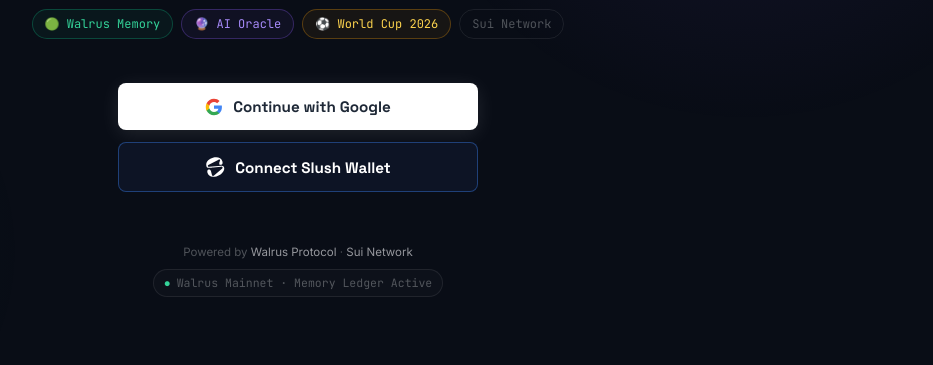
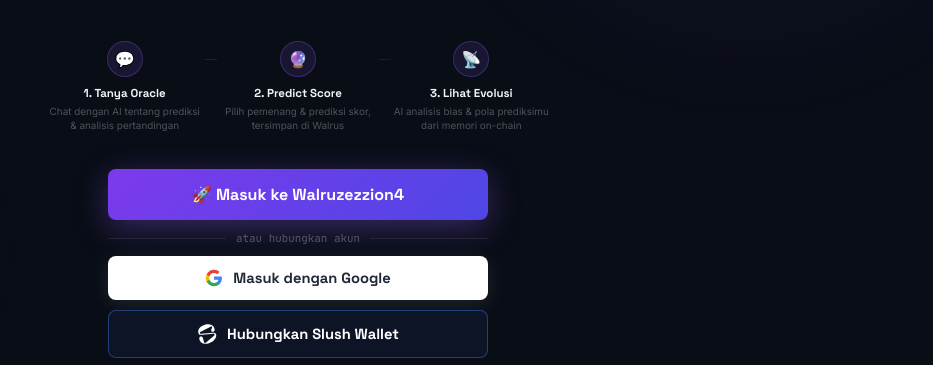
Before and after one commit to zazadra/walruzezzion4, a website: page public/index.html in a window 1280 px wide. Shown: the part 421-786 px from the top of the page, without its empty margins (342-1275 px from the left). Drawn offline with Linux system fonts and the light colour scheme.

Commit message:
feat: add guest entry button + how-it-works guide on landing, fix model default bug, add guest banner, fix modal overflow

```diff
--- a/public/index.html
+++ b/public/index.html
@@ -123,17 +123,56 @@
     .pill.purple  { border-color: rgba(139,92,246,0.3); color: #A78BFA; background: rgba(139,92,246,0.06); }
     .pill.amber   { border-color: rgba(245,158,11,0.3); color: #FCD34D; background: rgba(245,158,11,0.06); }
 
+    /* ── HOW IT WORKS STEPS ─────────────────────────────────────────────────── */
+    .how-steps {
+      display: flex; gap: 0; justify-content: center;
+      width: 100%; max-width: 520px; margin-bottom: 36px;
+      animation: landingFadeIn 0.7s 0.2s ease both;
+    }
+    .how-step {
+      flex: 1; display: flex; flex-direction: column; align-items: center;
+      text-align: center; padding: 0 8px; position: relative;
+    }
+    .how-step:not(:last-child)::after {
+      content: ''; position: absolute;
+      top: 18px; right: -6px;
+      width: 12px; height: 1px;
+      background: var(--border);
+    }
+    .how-num {
+      width: 36px; height: 36px; border-radius: 50%;
+      background: rgba(139,92,246,0.12); border: 1px solid rgba(139,92,246,0.3);
+      display: flex; align-items: center; justify-content: center;
+      font-size: 1rem; margin-bottom: 8px; flex-shrink: 0;
+    }
+    .how-label {
+      font-family: 'Space Grotesk', sans-serif;
+      font-size: 0.72rem; font-weight: 700; color: var(--text);
+      margin-bottom: 3px;
+    }
+    .how-desc {
+      font-size: 0.62rem; color: var(--dark); line-height: 1.4;
+    }
+
     .landing-cta-group {
-      display: flex; flex-direction: column; gap: 12px;
-      width: 100%; max-width: 360px;
+      display: flex; flex-direction: column; gap: 10px;
+      width: 100%; max-width: 380px;
       animation: landingFadeIn 0.7s 0.35s ease both;
     }
 
+    .landing-divider {
+      display: flex; align-items: center; gap: 10px;
+      color: var(--dark); font-size: 0.68rem; font-family: 'JetBrains Mono', monospace;
+    }
+    .landing-divider::before, .landing-divider::after {
+      content: ''; flex: 1; height: 1px; background: var(--border);
+    }
+
     .landing-btn {
-      width: 100%; padding: 14px 20px;
+      width: 100%; padding: 13px 20px;
       border-radius: var(--r-sm);
       font-family: 'Space Grotesk', sans-serif;
-      font-weight: 700; font-size: 0.95rem;
+      font-weight: 700; font-size: 0.92rem;
       cursor: pointer; border: none;
       display: flex; align-items: center; justify-content: center; gap: 10px;
       transition: all 0.2s cubic-bezier(0.16,1,0.3,1);
@@ -146,18 +185,25 @@
     }
     .landing-btn.google:hover { box-shadow: 0 8px 30px rgba(255,255,255,0.15); }
     .landing-btn.slush {
-      background: rgba(15,23,42,0.8);
-      color: white;
+      background: rgba(15,23,42,0.8); color: white;
       border: 1px solid rgba(59,130,246,0.4);
-      box-shadow: 0 0 0 0 rgba(59,130,246,0);
     }
     .landing-btn.slush:hover {
       border-color: rgba(59,130,246,0.7);
       box-shadow: 0 0 24px rgba(59,130,246,0.2);
     }
+    .landing-btn.guest {
+      background: rgba(255,255,255,0.03); color: var(--muted);
+      border: 1px solid var(--border);
+      font-size: 0.85rem;
+    }
+    .landing-btn.guest:hover {
+      background: rgba(255,255,255,0.06); color: var(--text);
+      border-color: var(--border-hi);
+    }
 
     .landing-footer {
-      margin-top: 52px; text-align: center;
+      margin-top: 40px; text-align: center;
       font-size: 0.72rem; color: var(--dark);
       animation: landingFadeIn 0.7s 0.5s ease both;
     }
@@ -474,6 +520,7 @@
     .modal-box {
       background: #0F172A; border: 1px solid var(--border);
       border-radius: var(--r); max-width: 480px; width: 100%;
+      max-height: 90vh; overflow-y: auto;
       padding: 24px; box-shadow: 0 20px 60px rgba(0,0,0,0.6);
       position: relative; animation: modalIn 0.25s cubic-bezier(0.16,1,0.3,1);
     }
@@ -567,7 +614,35 @@
       <span class="pill">Sui Network</span>
     </div>
 
+    <!-- HOW IT WORKS -->
+    <div class="how-steps">
+      <div class="how-step">
+        <div class="how-num">💬</div>
+        <div class="how-label">1. Tanya Oracle</div>
+        <div class="how-desc">Chat dengan AI tentang prediksi &amp; analisis pertandingan</div>
+      </div>
+      <div class="how-step">
+        <div class="how-num">🔮</div>
+        <div class="how-label">2. Predict Score</div>
+        <div class="how-desc">Pilih pemenang &amp; prediksi skor, tersimpan di Walrus</div>
+      </div>
+      <div class="how-step">
+        <div class="how-num">📡</div>
+        <div class="how-label">3. Lihat Evolusi</div>
+        <div class="how-desc">AI analisis bias &amp; pola prediksimu dari memori on-chain</div>
+      </div>
+    </div>
+
     <div class="landing-cta-group">
+      <!-- Primary: Enter app (guest) -->
+      <button class="landing-btn" id="landing-enter-btn"
+              onclick="enterAsGuest()"
+              style="background:linear-gradient(135deg,#7C3AED,#4F46E5);color:white;font-size:1rem;padding:15px 20px;box-shadow:0 8px 32px rgba(139,92,246,0.35);">
+        🚀 Masuk ke Walruzezzion4
+      </button>
+
+      <div class="landing-divider">atau hubungkan akun</div>
+
       <button class="landing-btn google" onclick="openLoginModal()">
         <svg style="width:18px;height:18px;" viewBox="0 0 24 24">
           <path fill="#4285F4" d="M22.56 12.25c0-.78-.07-1.53-.2-2.25H12v4.26h5.92c-.26 1.37-1.04 2.53-2.21 3.31v2.77h3.57c2.08-1.92 3.28-4.74 3.28-8.09z"/>
@@ -575,15 +650,19 @@
           <path fill="#FBBC05" d="M5.84 14.09c-.22-.66-.35-1.36-.35-2.09s.13-1.43.35-2.09V7.06H2.18C1.43 8.55 1 10.22 1 12s.43 3.45 1.18 4.94l2.85-2.22.81-.63z"/>
           <path fill="#EA4335" d="M12 5.38c1.62 0 3.06.56 4.21 1.64l3.15-3.15C17.45 2.09 14.97 1 12 1 7.7 1 3.99 3.47 2.18 7.06l3.66 2.84c.87-2.6 3.3-4.52 6.16-4.52z"/>
         </svg>
-        Continue with Google
+        Masuk dengan Google
       </button>
 
       <button class="landing-btn slush" onclick="openLoginModal('slush')">
         <svg class="slush-icon" viewBox="0 0 21 22" fill="none">
           <path d="M2.20389 17.3658C2.99124 20.3042 5.9321 22.9642 12.0166 21.3339C17.8222 19.7783 21.4606 15.0024 20.5172 11.4814C20.1914 10.2655 19.21 9.44245 17.6971 9.57634L4.1685 10.7035C3.31651 10.7689 2.92585 10.6293 2.70047 10.0924C2.48188 9.58079 2.60644 9.03156 3.63549 8.51148L13.931 3.22789C14.7201 2.8264 15.2457 2.65842 15.726 2.82837C16.027 2.93776 16.2252 3.37334 16.0432 3.91082L15.3757 5.88156C14.5564 8.3002 16.3101 8.86199 17.2988 8.59707C18.7946 8.19628 19.1465 6.77164 18.6646 4.97313C17.4429 0.413541 12.6054 -0.299349 8.21953 0.875847C3.75759 2.07142 -0.110259 5.68703 1.07076 10.0946C1.34904 11.1332 2.30504 11.963 3.41235 11.9378L5.10282 11.9337C5.45046 11.9257 5.32529 11.9543 5.99599 11.8987C6.66668 11.8431 8.45787 11.6227 8.45787 11.6227L17.2472 10.6281L17.4736 10.5952C17.9877 10.5075 18.3761 10.641 18.7046 11.2069C19.1961 12.0535 18.4462 12.692 17.5485 13.4563C17.5245 13.4768 17.5004 13.4973 17.4762 13.518L9.75005 20.1765C8.42577 21.3187 7.49552 20.8892 7.16973 19.6733L6.01586 15.367C5.73079 14.3031 4.69194 13.4683 3.47505 13.7944C1.95393 14.202 1.83058 15.9726 2.20389 17.3658Z" fill="white"/>
         </svg>
-        Connect Slush Wallet
+        Hubungkan Slush Wallet
       </button>
+
+      <p style="font-size:0.67rem;color:var(--dark);text-align:center;line-height:1.5;">
+        🔒 Mode tamu: prediksi disimpan lokal. Hubungkan akun untuk simpan di Walrus on-chain.
+      </p>
     </div>
 
     <div class="landing-footer">
@@ -617,6 +696,24 @@
         <button class="settings-btn" onclick="openModal('settings-modal')" title="Settings">⚙️</button>
       </div>
     </header>
+
+    <!-- GUEST BANNER -->
+    <div id="guest-banner" style="display:none;position:relative;z-index:10;
+         background:rgba(245,158,11,0.08);border-bottom:1px solid rgba(245,158,11,0.2);
+         padding:9px 24px;max-width:780px;width:100%;margin:0 auto;
+         align-items:center;justify-content:space-between;gap:12px;flex-wrap:wrap;">
+      <span style="font-size:0.75rem;color:#FCD34D;font-family:'Space Grotesk',sans-serif;font-weight:600;">
+        🔒 Mode Tamu — prediksi disimpan lokal, bukan on-chain.
+      </span>
+      <div style="display:flex;gap:8px;">
+        <button onclick="openLoginModal()" style="padding:5px 12px;background:rgba(255,255,255,0.08);border:1px solid rgba(255,255,255,0.15);color:white;border-radius:6px;cursor:pointer;font-size:0.72rem;font-weight:700;font-family:'Space Grotesk',sans-serif;transition:all 0.2s;">
+          🔑 Masuk dengan Google
+        </button>
+        <button onclick="openLoginModal('slush')" style="padding:5px 12px;background:rgba(59,130,246,0.12);border:1px solid rgba(59,130,246,0.3);color:#60A5FA;border-radius:6px;cursor:pointer;font-size:0.72rem;font-weight:700;font-family:'Space Grotesk',sans-serif;transition:all 0.2s;">
+          ❄️ Slush Wallet
+        </button>
+      </div>
+    </div>
 
     <main>
       <div class="tab-bar">
@@ -883,6 +980,11 @@
           avatar.textContent = 'G';
           avatar.style.background = '#EA4335';
           name.textContent = sess.name || 'Google User';
+        } else if (sess.type === 'guest') {
+          avatar.textContent = '👤';
+          avatar.style.background = 'linear-gradient(135deg,#374151,#6B7280)';
+          avatar.style.fontSize = '0.75rem';
+          name.textContent = 'Mode Tamu';
         } else {
           avatar.textContent = '❄';
           avatar.style.background = 'linear-gradient(135deg,#1D4ED8,#3B82F6)';
@@ -894,12 +996,29 @@
       } else {
         chip.style.display = 'none';
       }
+
+      // Show/hide guest banner
+      const guestBanner = document.getElementById('guest-banner');
+      if (guestBanner) {
+        guestBanner.style.display = (sess?.type === 'guest') ? 'flex' : 'none';
+      }
     }
 
     function doLogout() {
       localStorage.removeItem('wc2026_session');
       toast('Session disconnected', 'success');
       showLanding();
+    }
+
+    function enterAsGuest() {
+      const guestSess = {
+        type: 'guest',
+        name: 'Tamu',
+        address: null
+      };
+      setSession(guestSess);
+      toast('🚀 Selamat datang! Mode tamu aktif.', 'success');
+      showApp();
     }
 
     // Boot: check existing session
@@ -1190,12 +1309,14 @@
     function loadSettings() {
       const or = localStorage.getItem('wc2026_openrouter_key');
       const gk = localStorage.getItem('wc2026_gemini_key');
-      const m  = localStorage.getItem('wc2026_model');
+      const m  = localStorage.getItem('wc2026_model') || 'google/gemini-2.0-flash';
       const wk = localStorage.getItem('wc2026_walrus_key');
       const wa = localStorage.getItem('wc2026_walrus_account');
       if (or) document.getElementById('set-openrouter-key').value = or;
       if (gk) document.getElementById('set-gemini-key').value = gk;
-      if (m)  document.getElementById('set-model').value = m;
+      // Always set model value via JS (not via HTML 'selected' attr to avoid bugs)
+      const modelSel = document.getElementById('set-model');
+      if (modelSel) modelSel.value = m;
       if (wk) document.getElementById('set-walrus-key').value = wk;
       if (wa) document.getElementById('set-walrus-account').value = wa;
       updateModelHint();
```
